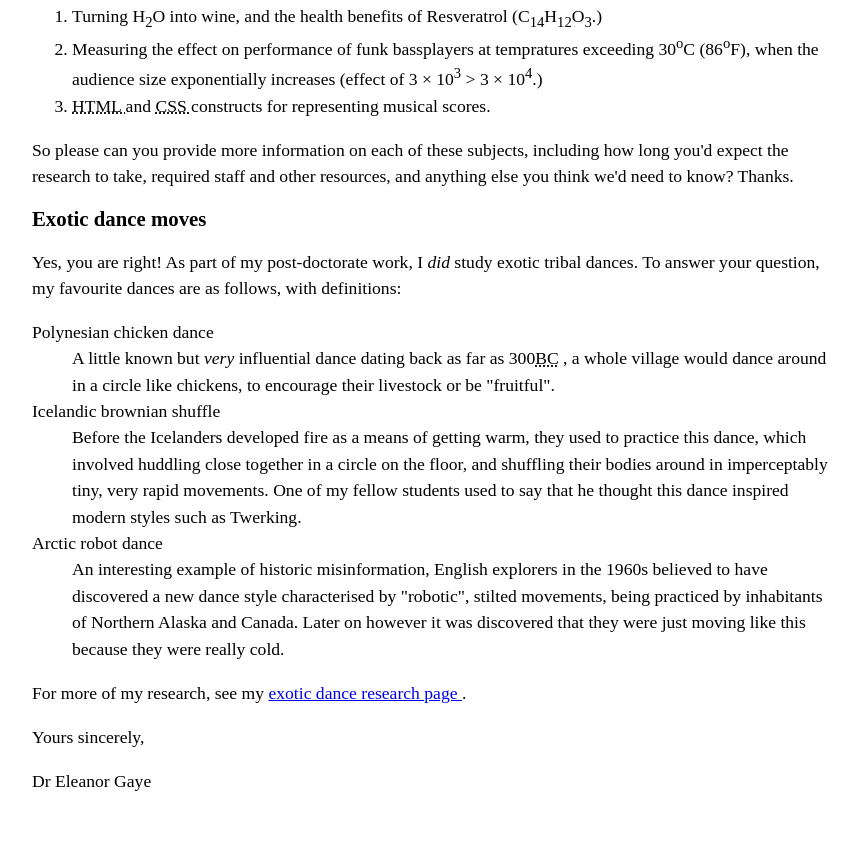
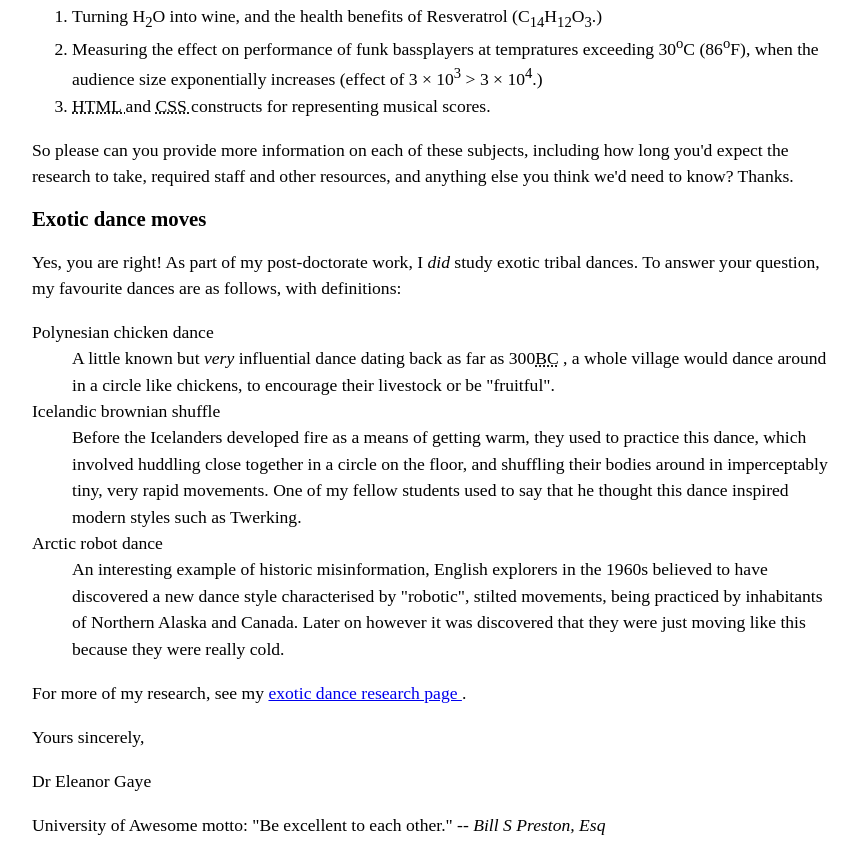
Before and after one commit to johnravendev/html-assessment-01, a plain HTML site: page index.html in a window 1280 px wide. Shown: the part 852-1708 px from the top of the page, without its empty margins (208-1066 px from the left). Before the commit the page ends 1664 px from the top, so only its background shows below. Drawn offline with Linux system fonts and the light colour scheme.

Commit message:
New paragraph element added to the footer and <em> element has been nested to paragraph element

```diff
--- a/index.html
+++ b/index.html
@@ -177,6 +177,12 @@
             <p>
                 Dr Eleanor Gaye
             </p>
+            <p>
+                University of Awesome motto: &quot;Be excellent to each other.&quot; --
+                <em>
+                    Bill S Preston, Esq
+                </em>
+            </p>
         </footer>
     </body>
 </html>
```
